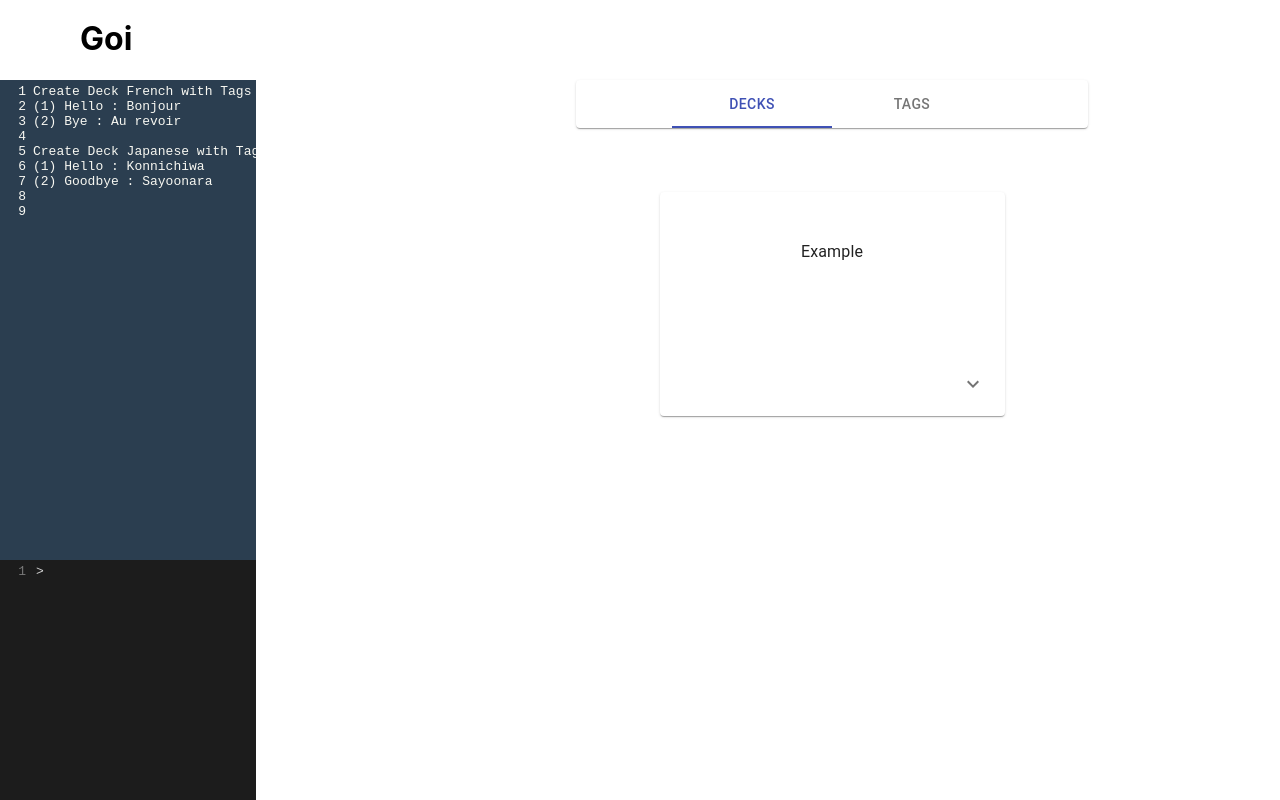
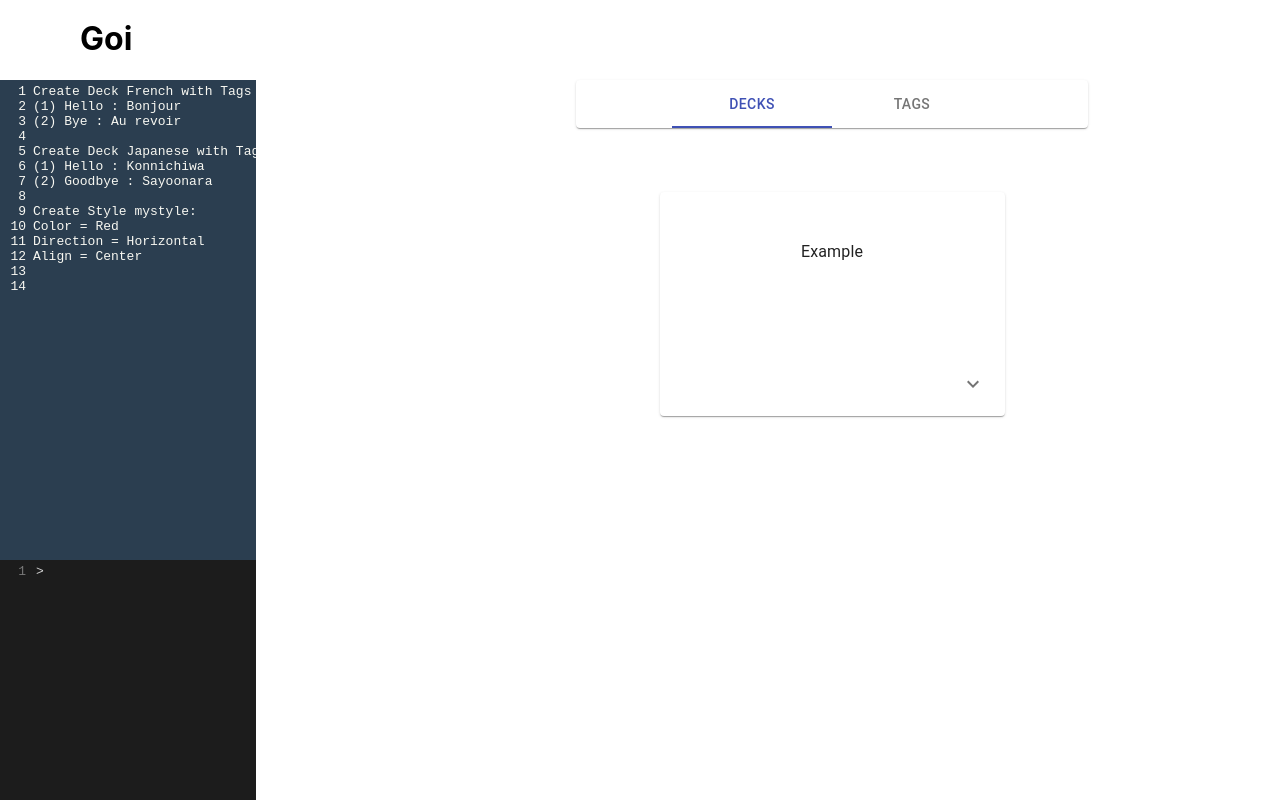
Before and after one commit to Dara2004/Goi, a React app: page / in a window 1280 px wide. Shown: the top 800 px of the page. Built offline with nearby package versions, Linux system fonts and the light colour scheme; the HTML template or start-up script is replaced by a standard one; what @nozbe/watermelondb would draw is missing.

Commit message:
added useReducer

```diff
--- a/src/App.tsx
+++ b/src/App.tsx
@@ -1,4 +1,4 @@
-import React, { useRef, useEffect, useState } from "react";
+import React, { useRef, useEffect, useState, useReducer } from "react";
 import "./App.css";
 import NavBar from "./components/NavBar";
 import CardView from "./components/CardView";
@@ -6,14 +6,48 @@ import { UnControlled as CodeMirror } from "react-codemirror2";
 import CardEditor from "./components/CardEditor";
 import CommandEditor from "./components/CommandEditor";
 import Session from "./components/Session";
-// import Session from './components/Session';
-// import Statistics from './components/Statistics';
+import Statistics from "./components/Statistics";
 
+const updateViewReducer = (state, action) => {
+  console.log("hi");
+  switch (action.type) {
+    case "create cards": {
+      return {
+        ...state,
+        cards: [{ front: action.value, back: action.value }],
+      };
+    }
+    case "command": {
+      return {
+        ...state,
+        command: action.value,
+      };
+    }
+    default:
+      break;
+  }
+  return state;
+};
+const initialState = {
+  cards: [{ front: "Example", back: "Exemple" }],
+  command: "",
+};
 export default function App() {
-  const [cards, setCards] = useState([{ front: "Example", back: "Exemple" }]);
-  const handleChange = (value: string) => {
-    setCards([{ front: value, back: value }]); //use actual front and back in AST to set cards
+  // const [cards, setCards] = useState([{ front: "Example", back: "Exemple" }]);
+  const [state, dispatch] = useReducer(updateViewReducer, initialState);
+  const { cards, command } = state;
+
+  const handleCardsChange = (value) => {
+    console.log("value =", value);
+    // setCards([{ front: value, back: value }]); //use actual front and back in AST to set cards
+    dispatch({ type: "create cards", value: value });
   };
+
+  const handleCommandChange = (value) => {
+    console.log(value);
+    dispatch({ type: "command", value: value });
+  };
+
   return (
     <>
       <div className="navbar">
@@ -21,9 +55,16 @@ export default function App() {
       </div>
       <div className="container">
         {/* card editor causes cardview to change-> setcards */}
-        <CardEditor onChange={handleChange}></CardEditor>
-        <CommandEditor></CommandEditor>
-        <CardView cards={cards}></CardView>
+        <CardEditor onChange={handleCardsChange}></CardEditor>
+        <CommandEditor onChange={handleCommandChange}></CommandEditor>
+        <CardView cards={state.cards}></CardView>
+        {command === "Start Session" ? (
+          <Session></Session>
+        ) : command === "Show" ? (
+          <Statistics></Statistics>
+        ) : (
+          <></>
+        )}
       </div>
       <Session></Session>
     </>
--- a/src/components/CardEditor.tsx
+++ b/src/components/CardEditor.tsx
@@ -10,13 +10,18 @@ export default function CardEditor(props: Props) {
     <>
       <div className="card-editor">
         <CodeMirror
-          value={`Create Deck French with Tags language
+          value={`Create Deck French with Tags language using style mystyle
 (1) Hello : Bonjour
 (2) Bye : Au revoir
 
 Create Deck Japanese with Tags language
 (1) Hello : Konnichiwa
 (2) Goodbye : Sayoonara
+
+Create Style mystyle:
+Color = Red
+Direction = Horizontal
+Align = Center
 
 `}
           options={{
--- a/src/components/CommandEditor.tsx
+++ b/src/components/CommandEditor.tsx
@@ -1,24 +1,27 @@
-import React from 'react';
-import 'codemirror/lib/codemirror.css';
-import 'codemirror/theme/yonce.css';
-import 'codemirror/mode/xml/xml';
-import { UnControlled as CodeMirror } from 'react-codemirror2'
+import React from "react";
+import "codemirror/lib/codemirror.css";
+import "codemirror/theme/yonce.css";
+import "codemirror/mode/xml/xml";
+import { UnControlled as CodeMirror } from "react-codemirror2";
 
-export default function CommandEditor() {
+type Props = { onChange };
+
+export default function CommandEditor(props: Props) {
   return (
     <>
       <div className="command-editor">
         <CodeMirror
-                    value='>'
+          value=">"
           options={{
-                        mode: 'xml',
-                        theme: 'yonce',
-                        lineNumbers: true
+            mode: "xml",
+            theme: "yonce",
+            lineNumbers: true,
           }}
           onChange={(editor, data, value) => {
+            props.onChange(value); //trigger handleChange in parent component with the value user type in
           }}
         />
       </div>
     </>
-    )
+  );
 }
--- a/src/components/Statistics.tsx
+++ b/src/components/Statistics.tsx
@@ -1,3 +1,9 @@
+import React from "react";
+
 export default function Statistics() {
-    // return ();
+  return (
+    <>
+      <h1> Statistics</h1>
+    </>
+  );
 }
```
Lines whose indentation alone changed are shown as unchanged.
